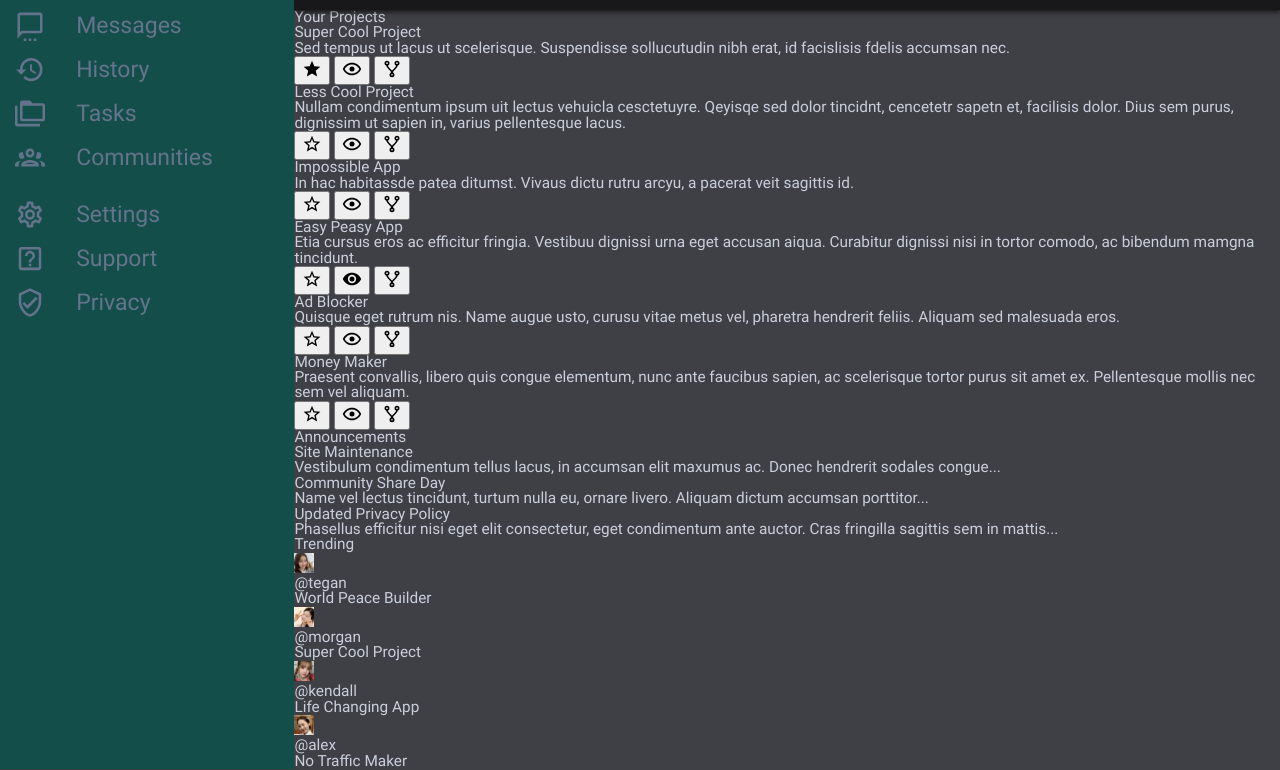
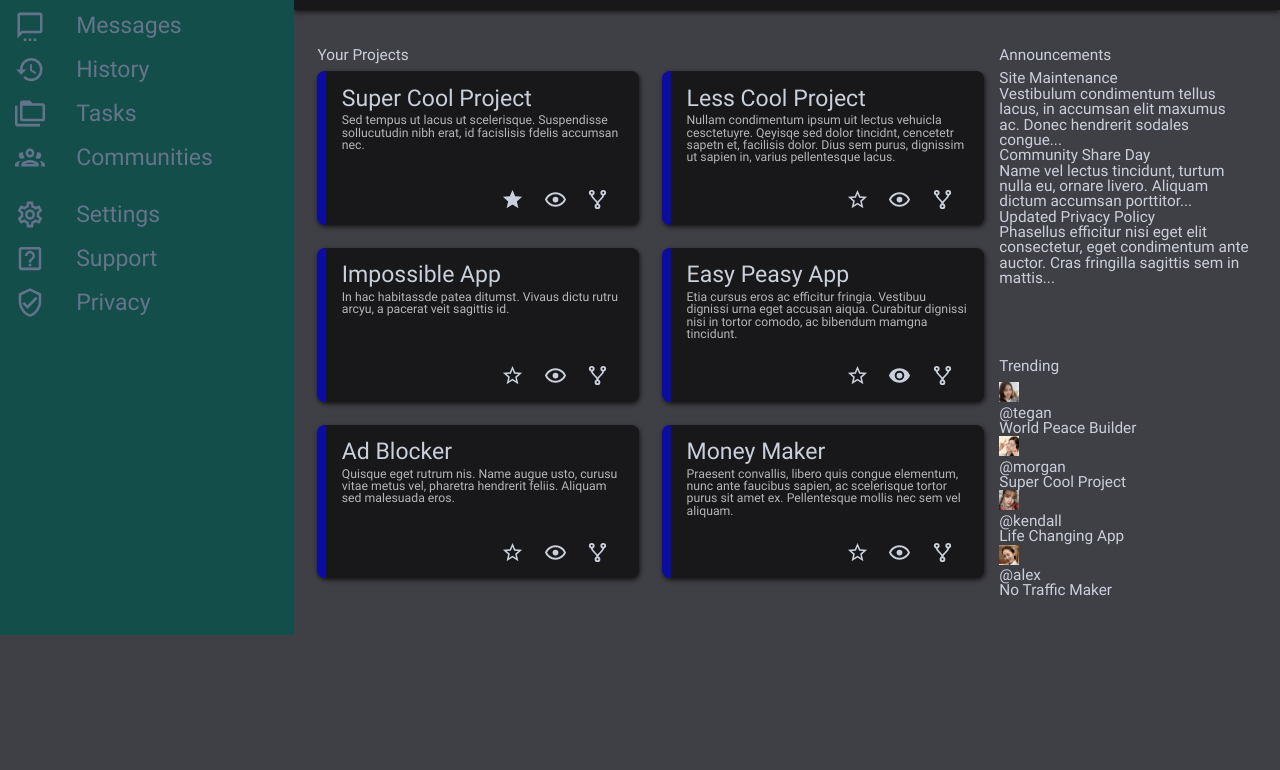
Before and after one commit to swith-wiz-kev/admin-dashboard, a plain HTML site: page index.html in a window 1280 px wide. Shown: the part 165-935 px from the top of the page. After the commit the page ends 800 px from the top, so only its background shows below. Drawn offline with Linux system fonts and the light colour scheme.

Commit message:
Add styles for projects section

```diff
--- a/index.html
+++ b/index.html
@@ -213,21 +213,22 @@
           </li>
         </ul>
       </div>
+      <div class="others">
         <div class="announcements">
           <div class="title">Announcements</div>
           <ul class="container">
             <li>
               <p class="title">Site Maintenance</p>
               <p class="text">
-              Vestibulum condimentum tellus lacus, in accumsan elit maxumus ac.
-              Donec hendrerit sodales congue...
+                Vestibulum condimentum tellus lacus, in accumsan elit maxumus
+                ac. Donec hendrerit sodales congue...
               </p>
             </li>
             <li>
               <p class="title">Community Share Day</p>
               <p class="text">
-              Name vel lectus tincidunt, turtum nulla eu, ornare livero. Aliquam
-              dictum accumsan porttitor...
+                Name vel lectus tincidunt, turtum nulla eu, ornare livero.
+                Aliquam dictum accumsan porttitor...
               </p>
             </li>
             <li>
@@ -265,5 +266,6 @@
           </ul>
         </div>
       </div>
+    </div>
   </body>
 </html>
--- a/style.css
+++ b/style.css
@@ -356,4 +356,67 @@ body > .header {
 .main {
   background-color: var(--secondary-bg);
   z-index: -2;
+  display: grid;
+  grid-template-columns: 8fr 3fr;
+  gap: 1rem;
+  padding-top: 2.5rem;
+  padding-left: 1.5rem;
+  padding-right: 2rem;
 }
+
+.main div.title {
+  margin-bottom: 0.5rem;
+}
+
+.projects > .container {
+  display: grid;
+  grid-template-columns: 1fr 1fr;
+  grid-template-rows: 1fr 1fr 1fr;
+  gap: 1.5rem;
+}
+
+.container > .cards {
+  border-left: 0.6rem solid rgb(12, 12, 160);
+  border-radius: 0.5rem;
+  background-color: var(--primary-bg);
+  padding: 1rem 1rem;
+  z-index: 2;
+  box-shadow: 1px 2px 5px 0px rgba(0, 0, 0, 0.684);
+  height: 8rem;
+}
+
+.cards > .title {
+  height: 1.5rem;
+  font-size: 1.5rem;
+  color: var(--primary-color);
+  margin-bottom: 0.3rem;
+}
+.cards > .text {
+  height: 4.7rem;
+  font-size: 0.8rem;
+  color: var(--secondary-color);
+}
+
+.cards > button {
+  background-color: var(--primary-bg);
+  border: none;
+  height: 1.5rem;
+  width: 1.5rem;
+  margin-left: 1rem;
+}
+.cards > button.star {
+  margin-left: 10rem;
+}
+
+.cards > button > img {
+  filter: invert(93%) sepia(6%) saturate(354%) hue-rotate(181deg)
+    brightness(88%) contrast(95%);
+  height: 1.5rem;
+  width: 1.5rem;
+}
+
+.main > .others {
+  display: grid;
+  grid-template-rows: 53% 47%;
+  grid-template-columns: 1fr;
+}
```
Lines whose indentation alone changed are shown as unchanged.
